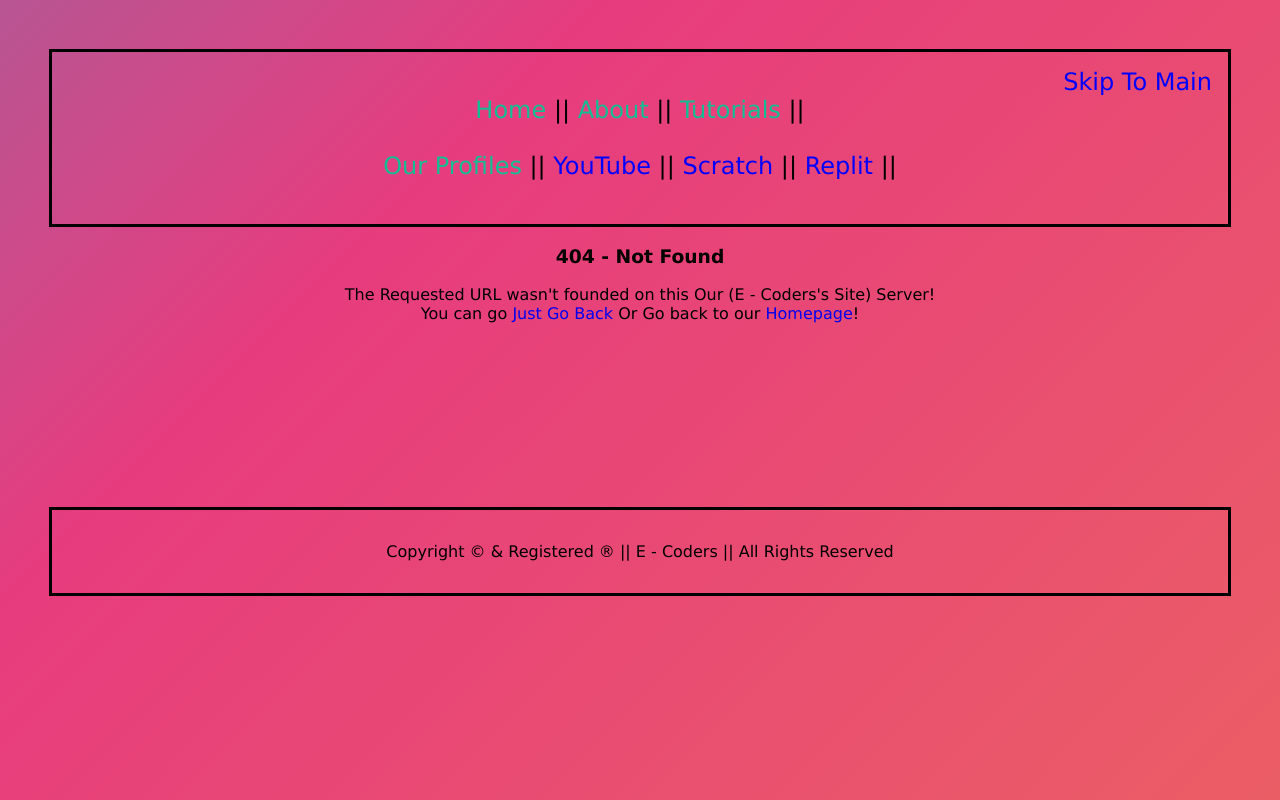
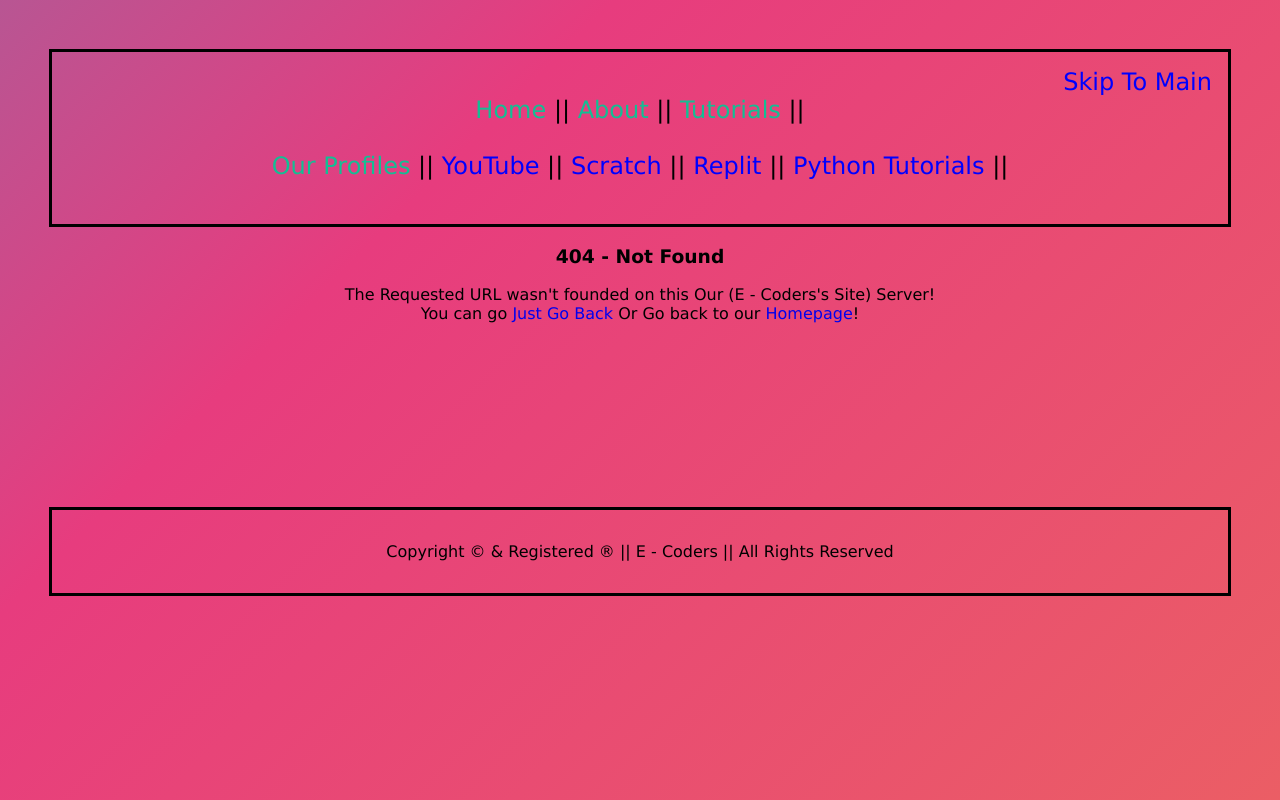
Before and after one commit to e-coders/Website, a plain HTML site: page 404.html in a window 1280 px wide. Drawn offline with Linux system fonts and the light colour scheme.

Commit message:
Create 404.html

```diff
--- a/404.html
+++ b/404.html
@@ -50,6 +50,9 @@
 						<a class="link-blue link-hover-black" href="https://www.replit.com/@CodingRequire">
 							Replit
 						</a> ||
+						<a class="link-blue link-hover-black" href="https://e-coders.github.io/PythonTutorials/">
+							Python Tutorials
+						</a> ||
 					</center>
 				</label>
 				<br>
```
